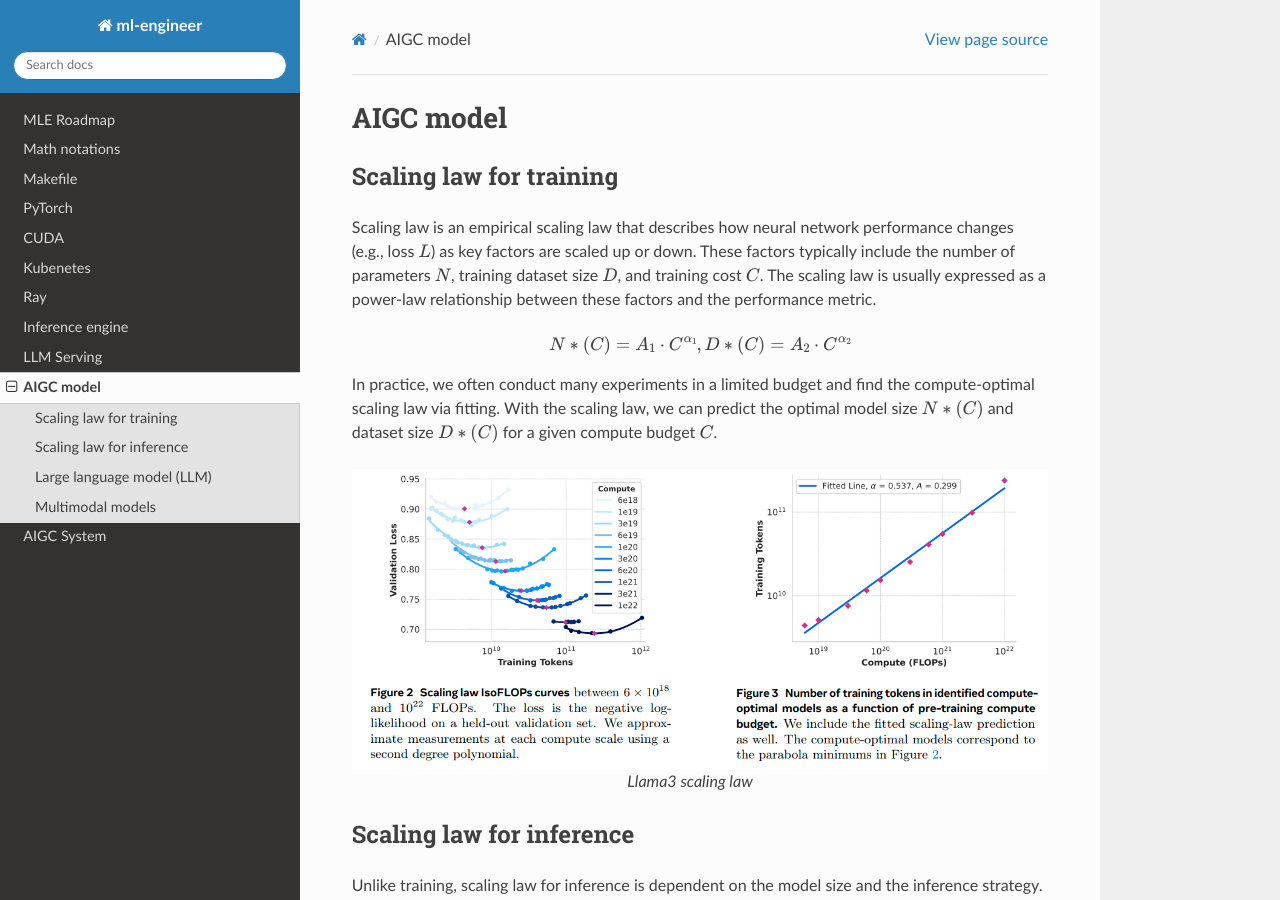
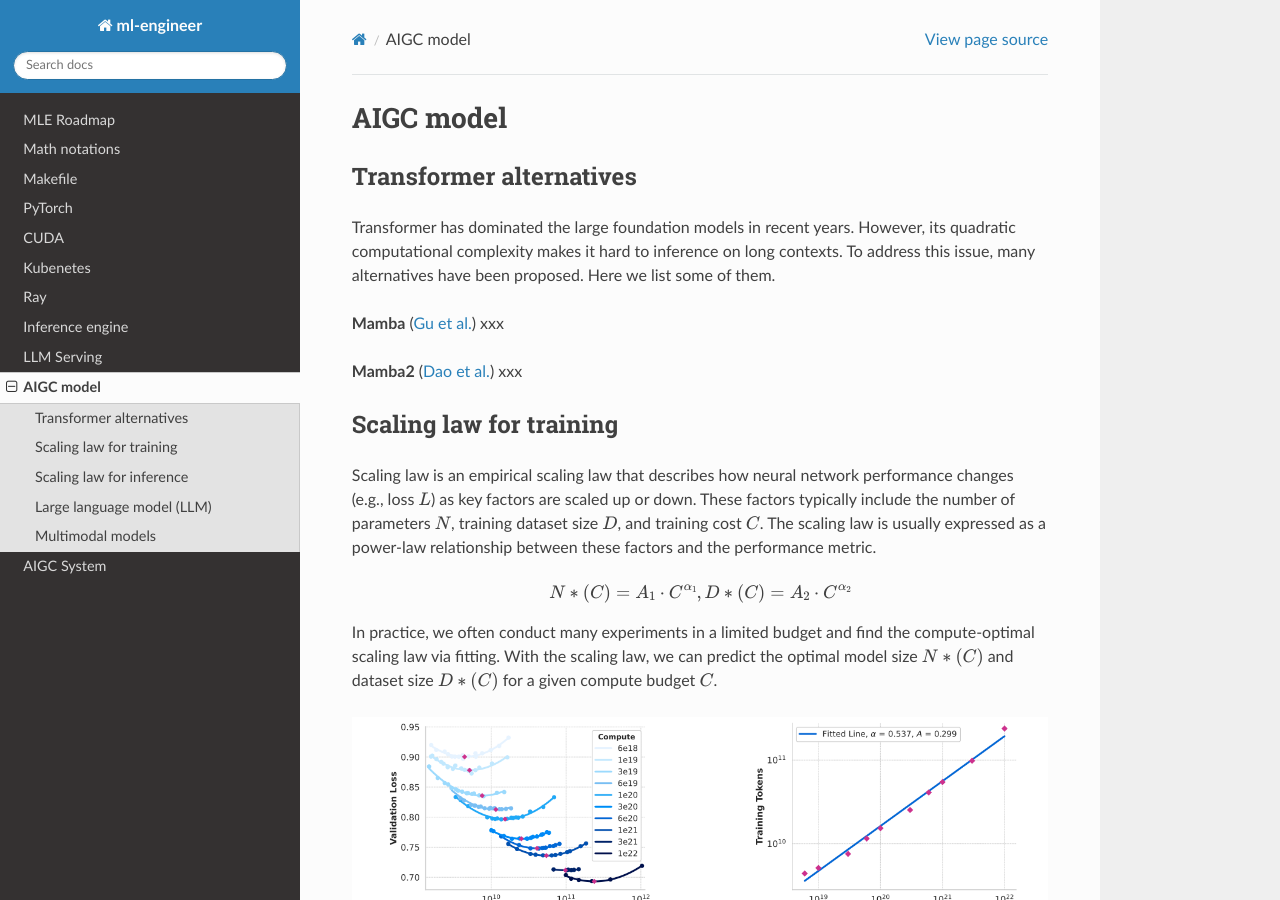
Before and after one commit to Jason-cs18/ml-engineer, a Sphinx documentation site: the page built from docs/source/aigc_model.rst, in a window 1280 px wide and 900 px high. Built offline with Sphinx 7.4.7 and the Read the Docs theme 3.1.0, drawn with Linux system fonts in a browser that asks for light colours.

Commit message:
update ai platform

```diff
--- a/docs/source/aigc_model.rst
+++ b/docs/source/aigc_model.rst
@@ -1,6 +1,15 @@
 ==========
 AIGC model
 ==========
+
+Transformer alternatives
+------------------------
+
+Transformer has dominated the large foundation models in recent years. However, its quadratic computational complexity makes it hard to inference on long contexts. To address this issue, many alternatives have been proposed. Here we list some of them.
+
+**Mamba** (`Gu et al. <https://openreview.net/forum?id=tEYskw1VY2#discussion>`_) xxx
+
+**Mamba2** (`Dao et al. <https://arxiv.org/abs/2405.21060>`_) xxx
 
 Scaling law for training
 ------------------------
```
